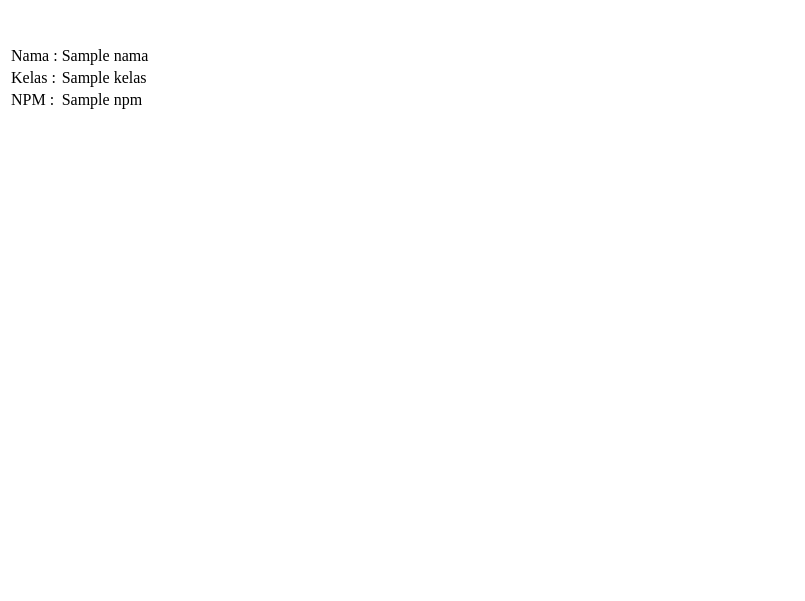
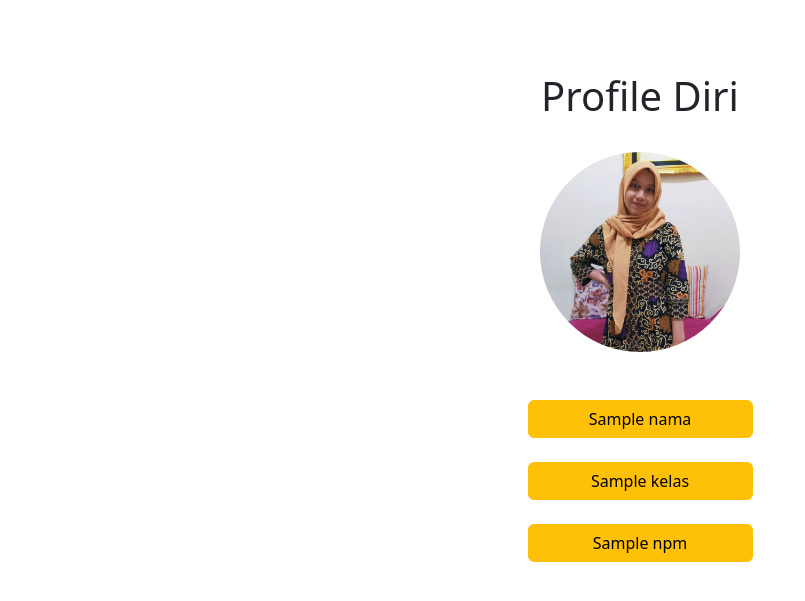
Before and after one commit to vidyasintabillkis/prak-web-lanjut-2117051029, a CodeIgniter 4 app: template app/Views/profile.php in a window 1280 px wide. Shown: the top 601 px of the page, without its empty margins (0-805 px from the left). Run offline with PHP 8.4 and a stand-in for CodeIgniter, Linux system fonts and the light colour scheme; the template is opened without the code that fills it: most values are stand-ins (such as "Sample title", 1, 10 or a date in 2020); some libraries are stand-ins or nearby versions.

Commit message:
Ubah Profile

```diff
--- a/app/Views/profile.php
+++ b/app/Views/profile.php
@@ -4,21 +4,16 @@
     <meta charset="UTF-8">
     <meta name="viewport" content="width=device-width, initial-scale=1.0">
     <title>Document</title>
+    <link rel="stylesheet" href="https://cdn.jsdelivr.net/npm/bootstrap@5.2.3/dist/css/bootstrap.min.css">
 </head>
 <body>
-   <table>
-        <tr>
-            <td>Nama : </td>
-            <td><?= $nama ?></td>
-        </tr><br>
-        <tr>
-            <td>Kelas : </td>
-            <td><?= $kelas ?></td>
-        </tr><br>
-        <tr>
-            <td>NPM : </td>
-            <td><?= $npm ?></td>
-        </tr>
-   </table>
+    <br><br><br><h1><center>Profile Diri</center></h1><br>
+    <div style="text-align:center;">
+        <img src="<?php echo base_url('pidi.jpg'); ?>" alt="pidi" style="height: 200px; width: 200px; border-radius: 50%; object-fit: cover;" ><br><br><br>
+        <button type="button" class="btn btn-warning" style="width: 225px;"><?= $nama ?></button><br><br>
+        <button type="button" class="btn btn-warning" style="width: 225px;"><?= $kelas ?></button><br><br>
+        <button type="button" class="btn btn-warning" style="width: 225px;"><?= $npm ?></button><br><br>
+    </div>
+    <script src="https://cdn.jsdelivr.net/npm/bootstrap@5.2.3/dist/js/bootstrap.bundle.min.js"></script>
 </body>
 </html>
```
Also changed, not shown: public/pidi.jpg (added).
